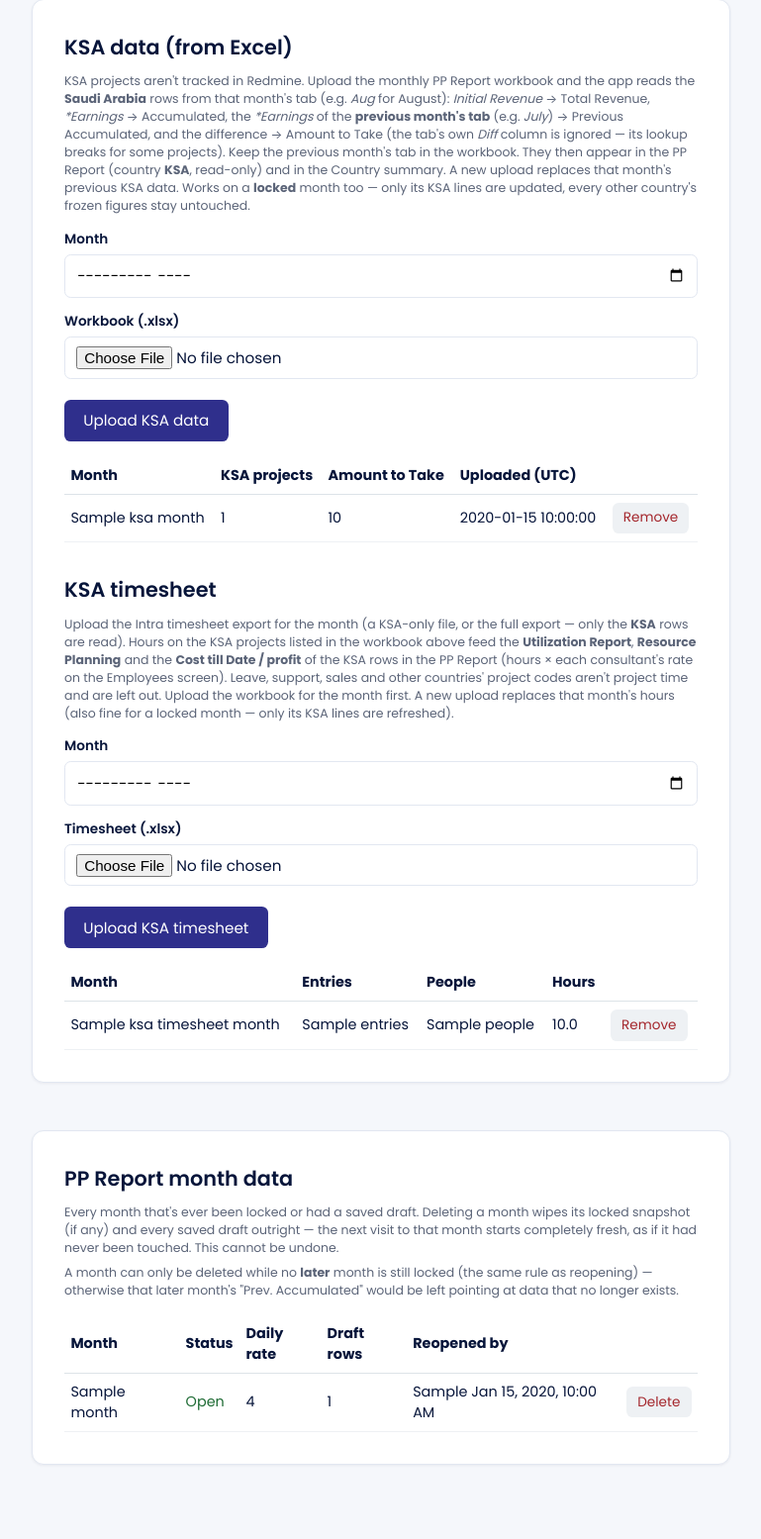
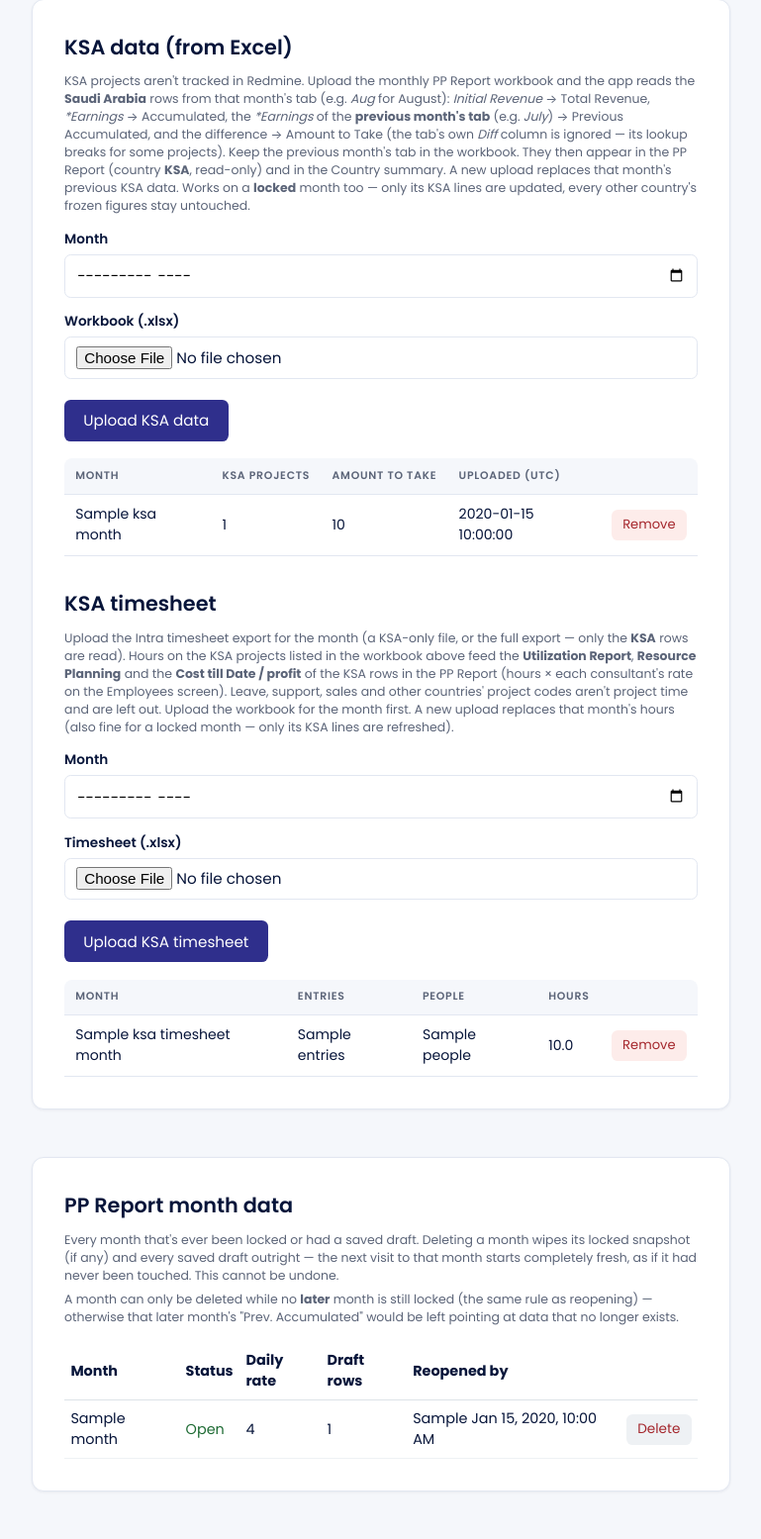
Before and after one commit to tonymatar-max/ERMIntegration, a Python web app: template app/templates/pp_report_months.html in a window 1280 px wide. Shown: the part 724-2279 px from the top of the page at 99% size, without its empty margins (255-1024 px from the left). Before the commit the page ends 2204 px from the top, so only its background shows below. Run offline with Jinja, Linux system fonts and the light colour scheme; the template is opened without the code that fills it: most values are stand-ins (such as "Sample title", 1, 10 or a date in 2020).

Commit message:
Extend Seidor styling to remaining pages
- Resource Planning & Utilization: retune hardcoded dark-navy buttons to the
  Seidor indigo gradient, and give their tables the shared header treatment
  (uppercase small-caps, token borders, row hover). Semantic util colours
  (ok/warn/over) kept.
- PP Report Data: convert the KSA data and KSA timesheet tables to the shared
  .data-table styling with red delete buttons.

App Settings already used base's cards/forms, so it needed no changes.

Co-Authored-By: Claude Opus 4.8 <noreply@anthropic.com>

```diff
--- a/app/templates/pp_report_months.html
+++ b/app/templates/pp_report_months.html
@@ -32,27 +32,27 @@
     <button type="submit">Upload KSA data</button>
   </form>
   {% if ksa_months %}
-  <table style="width:100%; border-collapse:collapse; margin-top:1rem; font-size:0.9rem;">
+  <table class="data-table">
     <thead>
-      <tr style="text-align:left; border-bottom:1px solid #dde3e8;">
-        <th style="padding:0.5rem 0.4rem;">Month</th>
-        <th style="padding:0.5rem 0.4rem;">KSA projects</th>
-        <th style="padding:0.5rem 0.4rem;">Amount to Take</th>
-        <th style="padding:0.5rem 0.4rem;">Uploaded (UTC)</th>
-        <th style="padding:0.5rem 0.4rem;"></th>
+      <tr>
+        <th>Month</th>
+        <th>KSA projects</th>
+        <th>Amount to Take</th>
+        <th>Uploaded (UTC)</th>
+        <th></th>
       </tr>
     </thead>
     <tbody>
       {% for k in ksa_months %}
-      <tr style="border-bottom:1px solid #eef1f4;">
-        <td style="padding:0.5rem 0.4rem;">{{ k.label }}{% if k.locked %} <span class="hint">(locked)</span>{% endif %}</td>
-        <td style="padding:0.5rem 0.4rem;">{{ k.count }}</td>
-        <td style="padding:0.5rem 0.4rem;">{{ "{:,.0f}".format(k.amount_to_take) }}</td>
-        <td style="padding:0.5rem 0.4rem;">{{ k.updated_on }}</td>
-        <td style="padding:0.5rem 0.4rem;">
+      <tr>
+        <td>{{ k.label }}{% if k.locked %} <span class="hint">(locked)</span>{% endif %}</td>
+        <td>{{ k.count }}</td>
+        <td>{{ "{:,.0f}".format(k.amount_to_take) }}</td>
+        <td>{{ k.updated_on }}</td>
+        <td>
           <form method="post" action="/admin/pp-report-months/ksa-delete" style="margin:0;" onsubmit="return confirm('Remove the KSA data loaded for {{ k.label }}?');">
             <input type="hidden" name="month" value="{{ k.month }}">
-            <button type="submit" class="secondary" style="margin:0; padding:0.35rem 0.7rem; font-size:0.85rem; color:#a4262c;">Remove</button>
+            <button type="submit" class="danger btn-sm">Remove</button>
           </form>
         </td>
       </tr>
@@ -71,27 +71,27 @@
     <button type="submit">Upload KSA timesheet</button>
   </form>
   {% if ksa_timesheet_months %}
-  <table style="width:100%; border-collapse:collapse; margin-top:1rem; font-size:0.9rem;">
+  <table class="data-table">
     <thead>
-      <tr style="text-align:left; border-bottom:1px solid #dde3e8;">
-        <th style="padding:0.5rem 0.4rem;">Month</th>
-        <th style="padding:0.5rem 0.4rem;">Entries</th>
-        <th style="padding:0.5rem 0.4rem;">People</th>
-        <th style="padding:0.5rem 0.4rem;">Hours</th>
-        <th style="padding:0.5rem 0.4rem;"></th>
+      <tr>
+        <th>Month</th>
+        <th>Entries</th>
+        <th>People</th>
+        <th>Hours</th>
+        <th></th>
       </tr>
     </thead>
     <tbody>
       {% for t in ksa_timesheet_months %}
-      <tr style="border-bottom:1px solid #eef1f4;">
-        <td style="padding:0.5rem 0.4rem;">{{ t.label }}</td>
-        <td style="padding:0.5rem 0.4rem;">{{ t.entries }}</td>
-        <td style="padding:0.5rem 0.4rem;">{{ t.people }}</td>
-        <td style="padding:0.5rem 0.4rem;">{{ "{:,.1f}".format(t.hours) }}</td>
-        <td style="padding:0.5rem 0.4rem;">
+      <tr>
+        <td>{{ t.label }}</td>
+        <td>{{ t.entries }}</td>
+        <td>{{ t.people }}</td>
+        <td>{{ "{:,.1f}".format(t.hours) }}</td>
+        <td>
           <form method="post" action="/admin/pp-report-months/ksa-timesheet-delete" style="margin:0;" onsubmit="return confirm('Remove the KSA timesheet loaded for {{ t.label }}?');">
             <input type="hidden" name="month" value="{{ t.month }}">
-            <button type="submit" class="secondary" style="margin:0; padding:0.35rem 0.7rem; font-size:0.85rem; color:#a4262c;">Remove</button>
+            <button type="submit" class="danger btn-sm">Remove</button>
           </form>
         </td>
       </tr>
```
Also changed, not shown: app/templates/resource_planning.html (+7 -5 lines), app/templates/utilization_report.html (+7 -5 lines).
